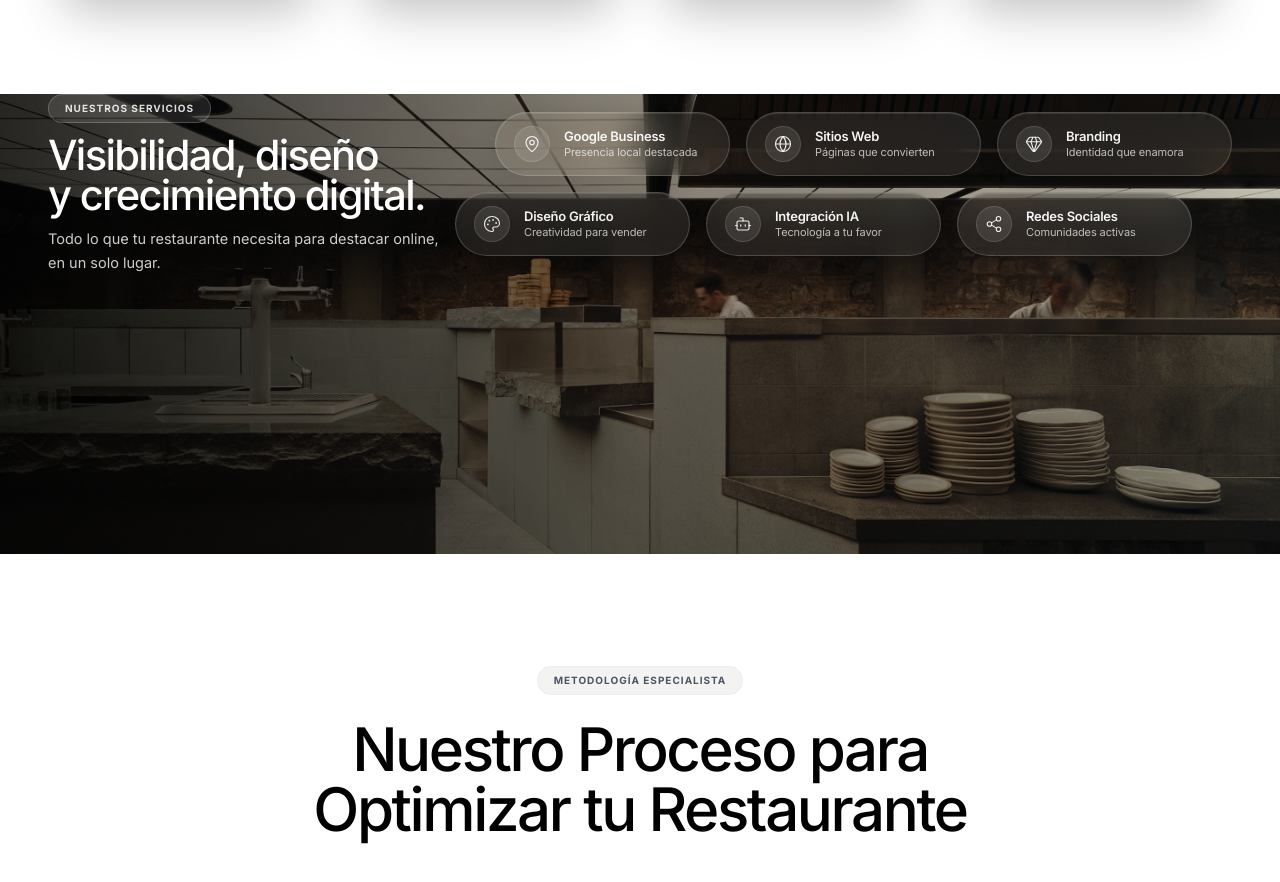
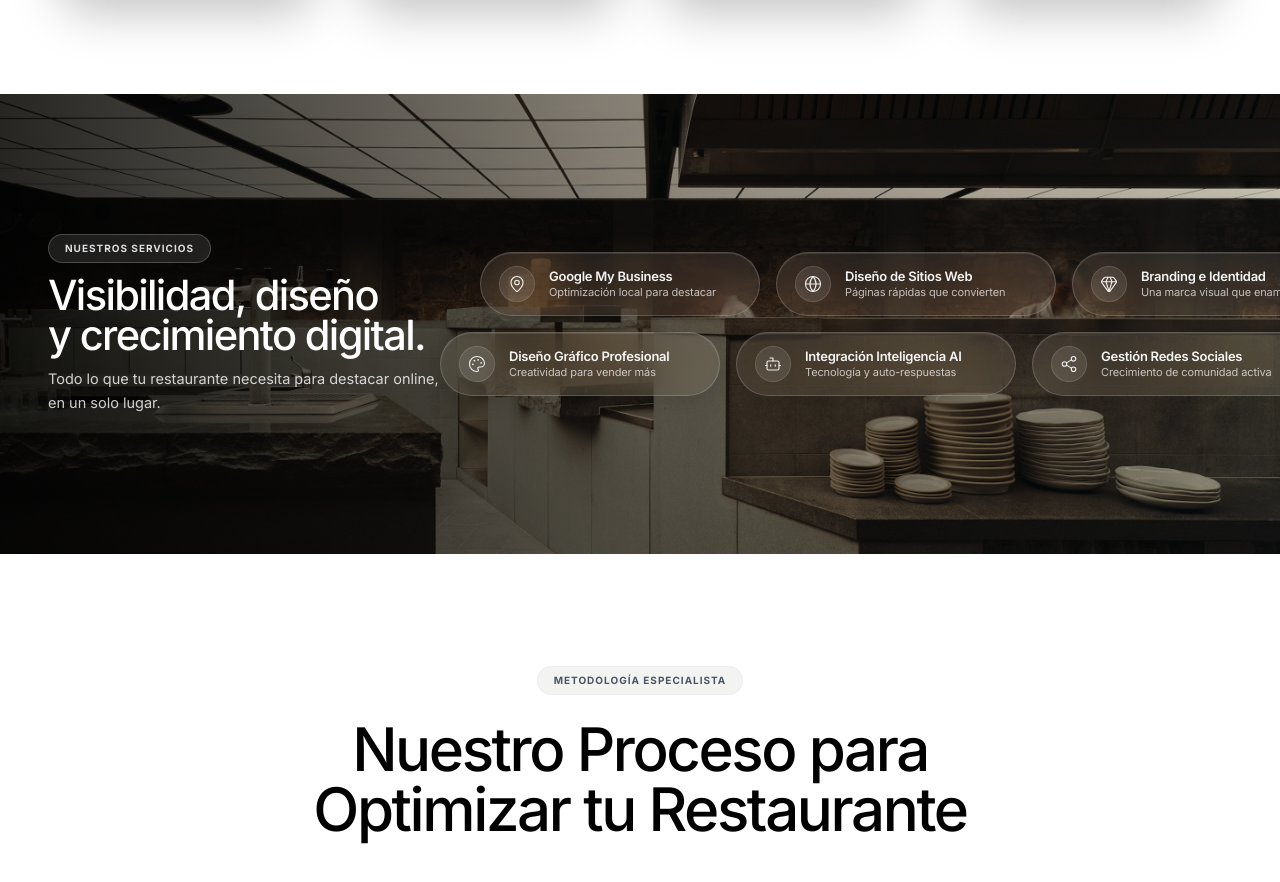
Before and after one commit to motionsmanagement/Motions, a React (Vite) app: page / in a window 1280 px wide. Shown: the part 1671-2553 px from the top of the page. Built offline with nearby package versions, Linux system fonts and the light colour scheme.

Commit message:
Center ServicesBanner content vertically and expand pill texts to encompass wider pills

```diff
--- a/components/ServicesBanner.tsx
+++ b/components/ServicesBanner.tsx
@@ -3,14 +3,14 @@ import { MapPin, Globe, Gem, Palette, Bot, Share2 } from 'lucide-react';
 
 // ── 6 services ───────────────────────────────────────────────────────────────
 const row1 = [
-    { label: 'Google Business', phrase: 'Presencia local destacada', Icon: MapPin },
-    { label: 'Sitios Web', phrase: 'Páginas que convierten', Icon: Globe },
-    { label: 'Branding', phrase: 'Identidad que enamora', Icon: Gem },
+    { label: 'Google My Business', phrase: 'Optimización local para destacar', Icon: MapPin },
+    { label: 'Diseño de Sitios Web', phrase: 'Páginas rápidas que convierten', Icon: Globe },
+    { label: 'Branding e Identidad', phrase: 'Una marca visual que enamora', Icon: Gem },
 ];
 const row2 = [
-    { label: 'Diseño Gráfico', phrase: 'Creatividad para vender', Icon: Palette },
-    { label: 'Integración IA', phrase: 'Tecnología a tu favor', Icon: Bot },
-    { label: 'Redes Sociales', phrase: 'Comunidades activas', Icon: Share2 },
+    { label: 'Diseño Gráfico Profesional', phrase: 'Creatividad para vender más', Icon: Palette },
+    { label: 'Integración Inteligencia AI', phrase: 'Tecnología y auto-respuestas', Icon: Bot },
+    { label: 'Gestión Redes Sociales', phrase: 'Crecimiento de comunidad activa', Icon: Share2 },
 ];
 
 const INTER: React.CSSProperties = { fontFamily: "'Inter', sans-serif" };
@@ -33,7 +33,7 @@ const ServicesBanner: React.FC = () => {
         <section
             ref={ref}
             aria-label="Servicios Banner"
-            className="relative w-full min-h-[640px] lg:min-h-[460px] overflow-hidden"
+            className="relative w-full min-h-[640px] lg:min-h-[460px] overflow-hidden flex flex-col justify-center"
             style={{ ...INTER }}
         >
             {/* Background image — 30% left on mobile to show center-left */}
@@ -49,8 +49,8 @@ const ServicesBanner: React.FC = () => {
             <div className="absolute inset-0 bg-gradient-to-b lg:bg-gradient-to-r from-black/80 via-black/50 lg:via-black/30 to-transparent z-10" />
 
             {/* Content wrapper */}
-            <div className="relative z-20 max-w-7xl mx-auto px-6 md:px-12 py-16 lg:py-0 h-full flex items-center justify-center">
-                <div className="w-full flex flex-col lg:flex-row items-center lg:items-center justify-between gap-12 lg:gap-8">
+            <div className="relative z-20 w-full max-w-7xl mx-auto px-6 md:px-12 py-16 lg:py-12 flex items-center justify-center">
+                <div className="w-full flex flex-col lg:flex-row items-center justify-between gap-12 lg:gap-8">
 
                     {/* LEFT: text — centered on mobile, left-aligned on desktop */}
                     <div className={`flex flex-col gap-4 lg:gap-3 max-w-full lg:max-w-[400px] shrink-0 text-center lg:text-left items-center lg:items-start transition-all duration-700 ${visible ? 'opacity-100 translate-x-0' : 'opacity-0 -translate-x-6'}`}>
@@ -98,7 +98,7 @@ interface PillProps {
 const ServicePill: React.FC<PillProps> = ({ service, visible, delay }) => (
     // Uniform fixed width for all pills across mobile and desktop
     <div
-        className="w-[245px] sm:w-[220px] lg:w-[235px]"
+        className="w-[280px]"
         style={{
             height: '64px',
             display: 'inline-flex', alignItems: 'center', justifyContent: 'flex-start',
```
